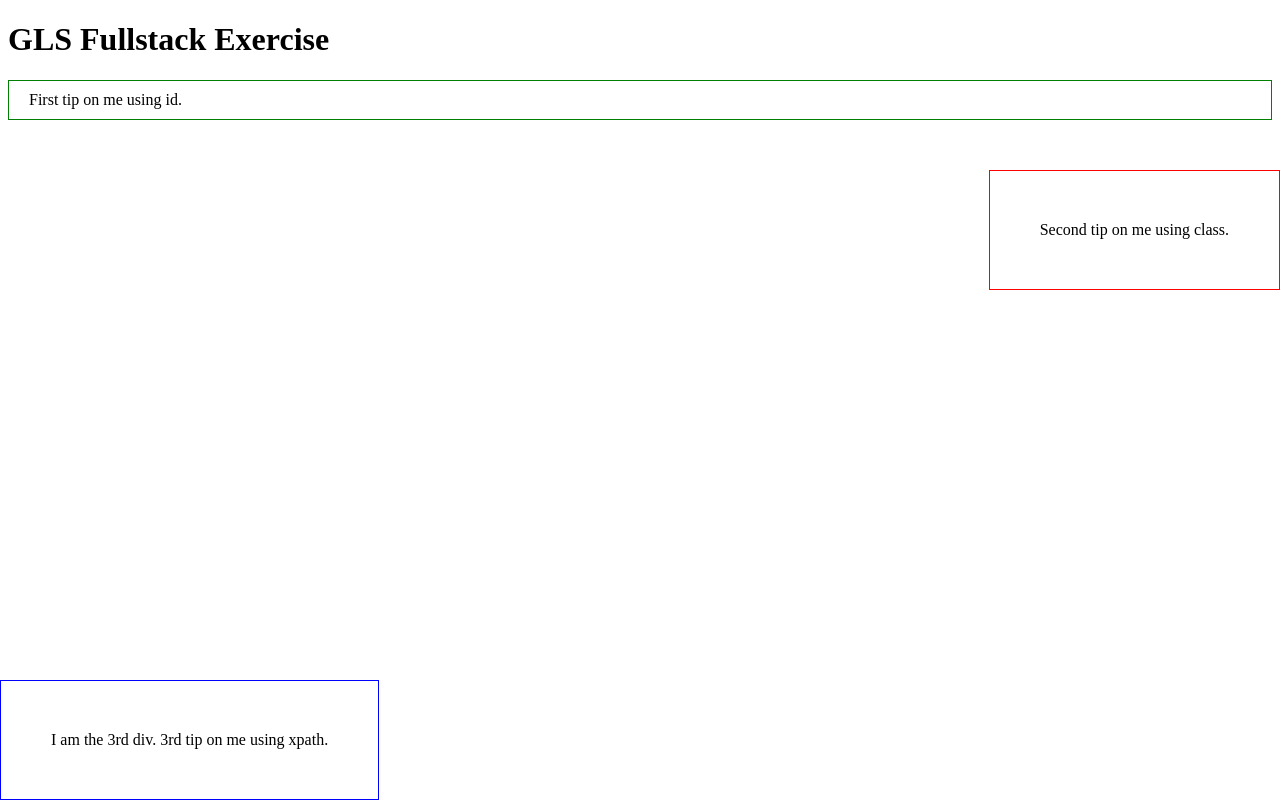
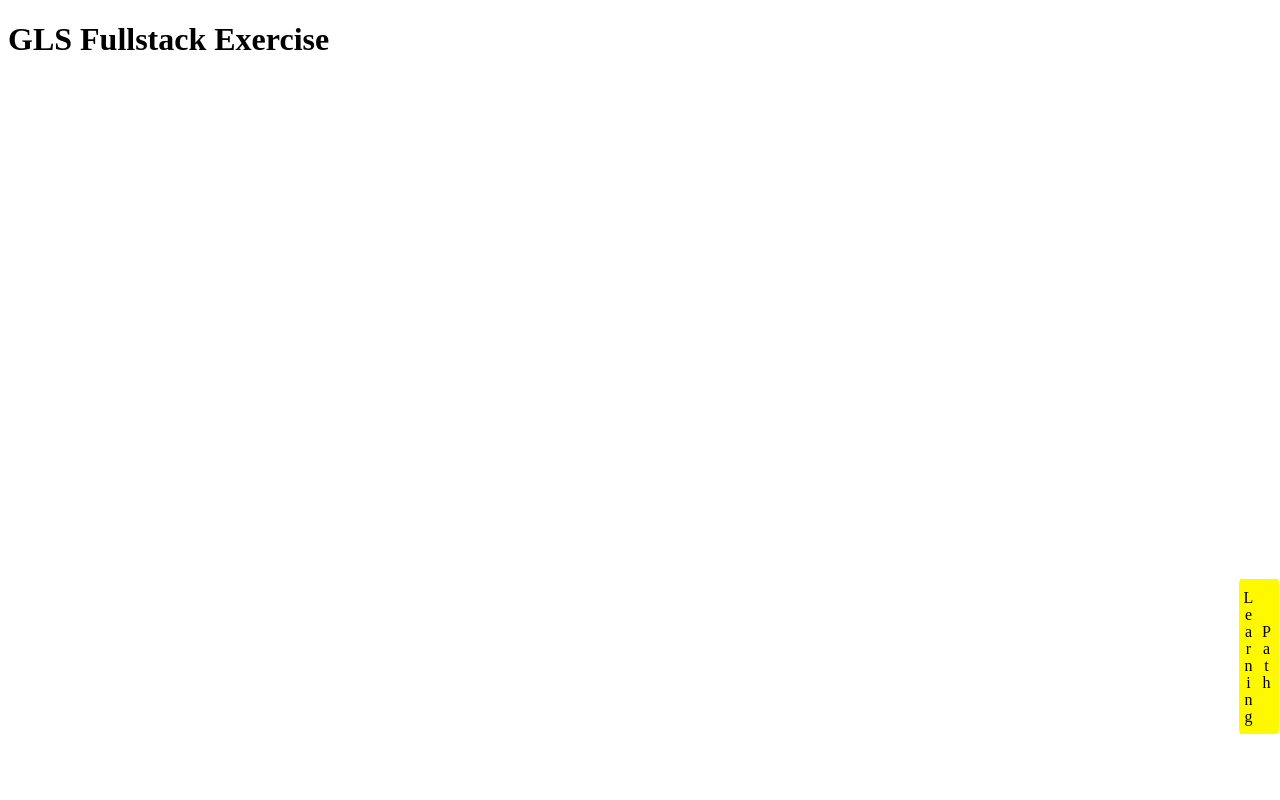
Before and after one commit to geeklearningpath/learningpath, a Flask app: page / in a window 1280 px wide. Run offline with Flask 2, Linux system fonts and the light colour scheme; some libraries are stand-ins or nearby versions.

Commit message:
Added learning path sidebar and jquery, jquery ui libraries

```diff
--- a/app.py
+++ b/app.py
@@ -1,6 +1,6 @@
 from flask import Flask, render_template
 
-app = Flask(__name__)
+app = Flask(__name__, instance_relative_config=True)
 
 @app.route('/')
 def home():
--- /dev/null
+++ b/static/style.css
@@ -0,0 +1,40 @@
+.myClass1 {
+  padding: 10px 20px;
+  border: 1px
+  solid green;
+  margin-bottom: 50px;
+}
+
+.myClass2 {
+  padding: 50px;
+  border: 1px solid red;
+  display: inline-block;
+  position: absolute;
+  right: 0px;
+}
+
+.myClass3 {
+  padding: 50px;
+  border: 1px solid blue;
+  display: inline-block;
+  position: absolute;
+  left: 0px;
+  bottom: 0px;
+}
+
+.myClass1, .myClass2, .myClass3 {
+  display: none;
+}
+
+.learningSidebar {
+  background-color: #fff900;
+  position: absolute;
+  height: 155px;
+  width: 40px;
+  text-orientation: upright;
+  writing-mode: vertical-lr;
+  text-align: center;
+  border-radius: 4%;
+  right: 1px;
+  bottom: 66px;
+}
--- a/templates/index.html
+++ b/templates/index.html
@@ -2,13 +2,7 @@
 <html>
 <head>
 	<title>GLS Fullstack Exercise</title>
-	<style type="text/css">
-.myClass1 {padding: 10px 20px;border: 1px solid green;margin-bottom: 50px;}
-
-.myClass2 {padding: 50px;border: 1px solid red;display: inline-block;position: absolute;right: 0px;}
-
-.myClass3 {padding: 50px;border: 1px solid blue;display: inline-block;position: absolute;left: 0px; bottom: 0px;}
-	</style>
+	<link rel="stylesheet" href="{{ url_for('static', filename='style.css') }}">
 </head>
 <body>
 	<h1>GLS Fullstack Exercise</h1>
@@ -17,6 +11,9 @@
 	<div class="myClass2">Second tip on me using class.</div>
 
 	<div class="myClass3">I am the 3rd div. 3rd tip on me using xpath.</div>
-  <script src="{{ url_for('static', filename='player.js') }}">
+  <div class="learningSidebar">Learning Path</div>
+  <script src="https://code.jquery.com/jquery-3.4.0.min.js"></script>
+  <script src="https://code.jquery.com/ui/1.12.1/jquery-ui.min.js"></script>
+  <script src="{{ url_for('static', filename='player.js') }}"></script>
 </body>
 </html>
```
